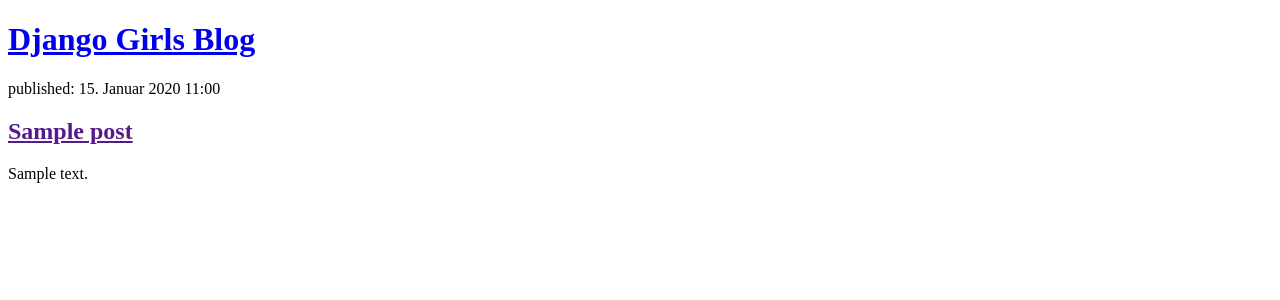
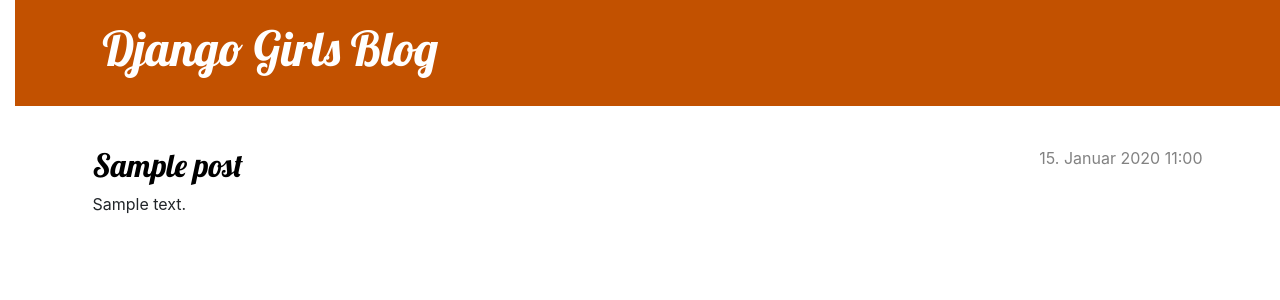
Before and after one commit to heyzora-new/my-first-blog, a Django app: template blog/templates/blog/post_list.html in a window 1280 px wide. Shown: the top 300 px of the page. Run offline with Django 5.2, Linux system fonts and the light colour scheme; the template is opened without the code that fills it: values that come from a table or form of the project are taken from there, others are empty; tables that the repository leaves empty hold one stand-in row (values such as "Sample post").

Commit message:
Modified templates to display posts from database 1427

```diff
--- a/blog/models.py
+++ b/blog/models.py
@@ -14,5 +14,5 @@
         self.published_date = timezone.now()
         self.save()
 
-    def _str_(self):
+    def __str__(self):
         return self.title
--- /dev/null
+++ b/blog/static/css/blog.css
@@ -0,0 +1,79 @@
+h1 a, h2 a {
+    color: #C25100;
+    font-family: "Lobster";
+}
+body {
+    padding-left: 15px;
+}
+
+
+.page-header {
+    background-color: #C25100;
+    margin-top: 0;
+    margin-bottom: 40px;
+    padding: 20px 20px 20px 40px;
+}
+
+.page-header h1,
+.page-header h1 a,
+.page-header h1 a:visited,
+.page-header h1 a:active {
+    color: #ffffff;
+    font-size: 36pt;
+    text-decoration: none;
+}
+
+h1,
+h2,
+h3,
+h4 {
+    font-family: 'Lobster', cursive;
+}
+
+.date {
+    color: #828282;
+}
+
+.save {
+    float: right;
+}
+
+.post-form textarea,
+.post-form input {
+    width: 100%;
+}
+
+.top-menu,
+.top-menu:hover,
+.top-menu:visited {
+    color: #ffffff;
+    float: right;
+    font-size: 26pt;
+    margin-right: 20px;
+}
+
+.post {
+    margin-bottom: 70px;
+}
+
+.post h2 a,
+.post h2 a:visited {
+    color: #000000;
+}
+
+.post > .date,
+.post > .actions {
+    float: right;
+}
+
+.btn-default,
+.btn-default:visited {
+    color: #C25100;
+    background: none;
+    border-color: #C25100;
+}
+
+.btn-default:hover {
+    color: #FFFFFF;
+    background-color: #C25100;
+}
--- a/blog/templates/blog/post_list.html
+++ b/blog/templates/blog/post_list.html
@@ -1,20 +1,37 @@
+{% load static %}
 <!DOCTYPE html>
 <html>
     <head>
         <title>Django Girls blog</title>
+        <link rel="stylesheet" href="https://cdn.jsdelivr.net/npm/bootstrap@4.5.3/dist/css/bootstrap.min.css" integrity="sha384-TX8t27EcRE3e/ihU7zmQxVncDAy5uIKz4rEkgIXeMed4M0jlfIDPvg6uqKI2xXr2" crossorigin="anonymous">
+        <link href="//fonts.googleapis.com/css?family=Lobster&subset=latin,latin-ext" rel="stylesheet" type="text/css">
+        <link rel="stylesheet" href="{% static 'css/blog.css' %}">
+
     </head>
     <body>
-        <header>
+        <header class="page-header">
+            <div class="container">
                 <h1><a href="/">Django Girls Blog</a></h1>
+            </div>
         </header>
 
 
+
+    <main class="container">
+        <div class="row">
+            <div class="col">
                 {% for post in posts %}
-            <article>
-                <time>published: {{ post.published_date }}</time>
+                    <article class="post">
+                        <time class="date">
+                            {{ post.published_date }}
+                        </time>
                         <h2><a href="">{{ post.title }}</a></h2>
                         <p>{{ post.text|linebreaksbr }}</p>
                     </article>
                 {% endfor %}
+            </div>
+        </div>
+    </main>
+
     </body>
 </html>
```
Also changed, not shown: blog/Notizen.txt (added, +18 -0 lines). Lines whose indentation alone changed are shown as unchanged.
